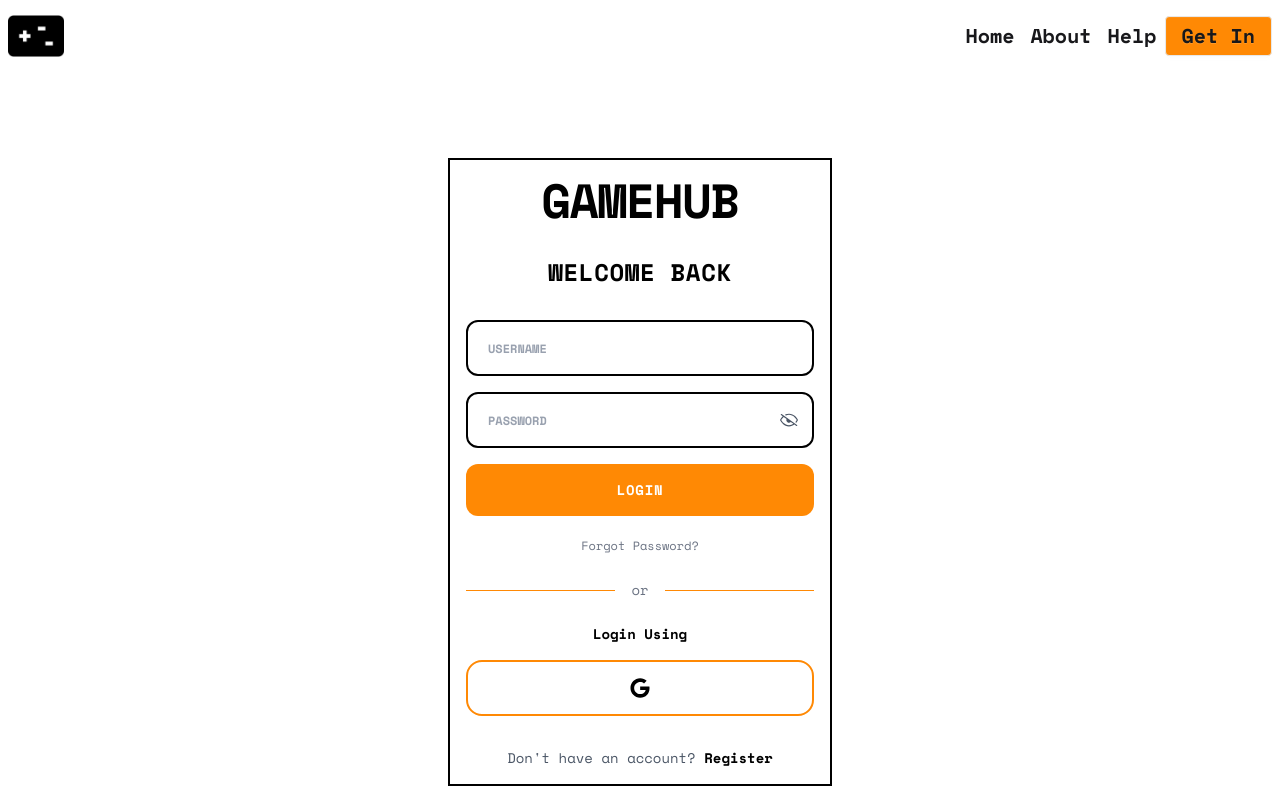
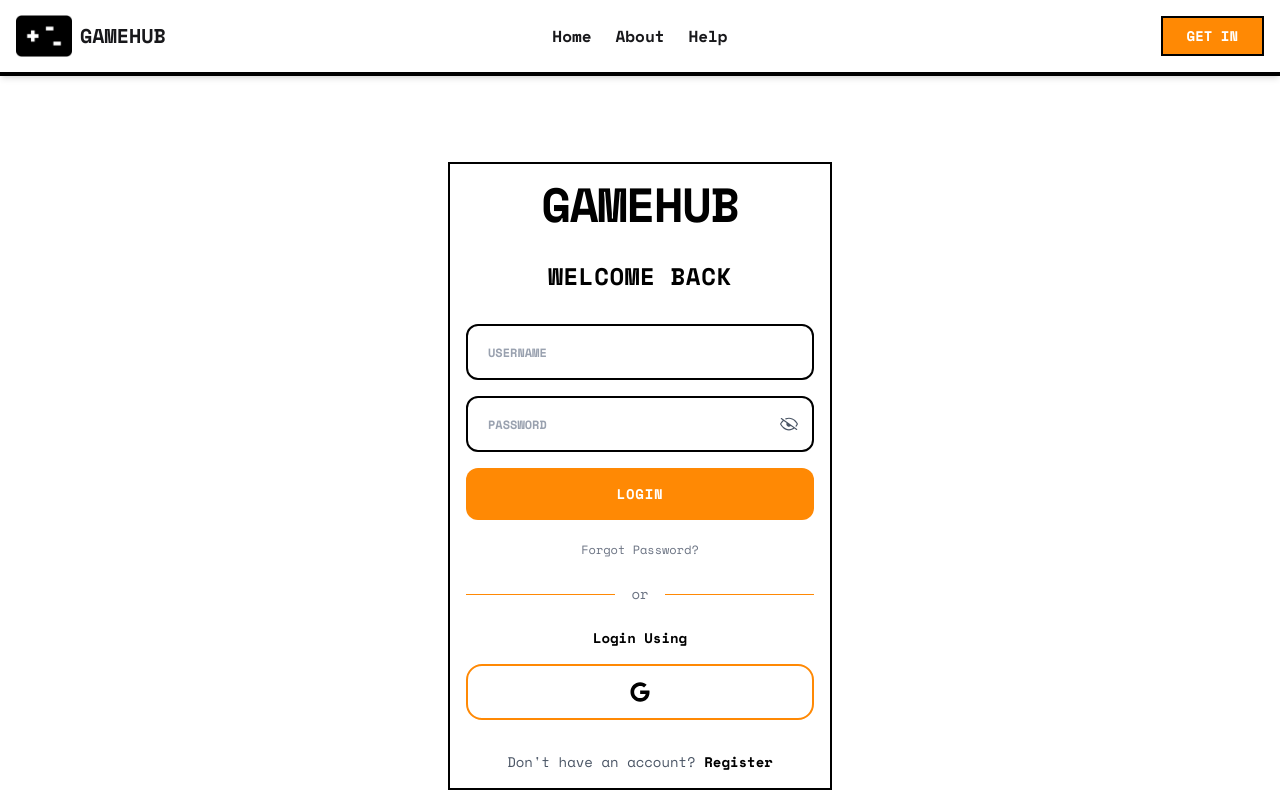
Before and after one commit to am-mahmud/retro-gamehub, a React (Vite) app: page /login in a window 1280 px wide. Shown: the top 800 px of the page. Built offline with nearby package versions, Linux system fonts and the light colour scheme; no server answers.

Commit message:
Navbar updated

```diff
--- a/src/components/Header/Header.jsx
+++ b/src/components/Header/Header.jsx
@@ -1,28 +1,25 @@
-import React, { use } from 'react';
+import React, { use, useState } from 'react';
 import ghLogo from '../../assets/gamehub-logo.png'
 import { Link } from 'react-router';
 import { RxHamburgerMenu } from "react-icons/rx";
+import { IoClose } from "react-icons/io5";
 import GameLink from '../GameLink/GameLink';
 import { AuthContext } from '../../contexts/AuthContext/AuthContext';
 
-
 const Header = () => {
-
     const { user, signOutUser } = use(AuthContext);
+    const [isMenuOpen, setIsMenuOpen] = useState(false);
 
     const handleSignOut = () => {
         signOutUser()
-            .then(() => {
-
-            })
+            .then(() => {})
             .catch(error => {
                 console.log(error);
-
             })
     }
 
     const links = (
-        <div className="flex flex-col md:flex-row gap-4">
+        <div className="flex flex-col lg:flex-row gap-2 lg:gap-6">
             <GameLink to="/">Home</GameLink>
             <GameLink to="/about">About</GameLink>
             <GameLink to="/help">Help</GameLink>
@@ -36,40 +33,98 @@ const Header = () => {
         </div>
     );
 
+    return (
+        <div className="sticky top-0 z-50 bg-white border-b-4 border-black shadow-md">
+            <div className="navbar space-mono max-w-7xl mx-auto px-4">
 
-    return (
-        <div className="navbar space-mono max-w-7xl mx-auto">
-            <div className="navbar-start">
-                <div className="dropdown">
-                    <div tabIndex={0} role="button" className="btn btn-ghost lg:hidden text-4xl">
-                        <RxHamburgerMenu />
+                <div className="navbar-start">
+                    <div className="lg:hidden">
+                        <button
+                            onClick={() => setIsMenuOpen(!isMenuOpen)}
+                            className="btn btn-ghost text-3xl p-2"
+                        >
+                            {isMenuOpen ? <IoClose /> : <RxHamburgerMenu />}
+                        </button>
                     </div>
-                    <ul
-                        tabIndex="-1"
-                        className="menu menu-sm dropdown-content bg-base-100 rounded-box z-1 mt-3 w-32 p-2 shadow">
+
+                    <Link to='/' className="flex items-center gap-2">
+                        <img
+                            className='w-12 h-12 md:w-14 md:h-14'
+                            src={ghLogo}
+                            alt="gamehub"
+                        />
+                        <span className="hidden md:block text-xl font-bold">GAMEHUB</span>
+                    </Link>
+                </div>
+
+                <div className="navbar-center hidden lg:flex">
+                    <ul className="menu menu-horizontal text-base font-semibold">
                         {links}
                     </ul>
                 </div>
-                <Link to='/'>
-                    <img className='w-14 h-14' src={ghLogo} alt="gamehub" />
-                </Link>
 
+
+                <div className="navbar-end gap-3">
+                    {!user ? (
+                        <Link to='/login'>
+                            <button className="px-6 py-2 bg-orange-400 text-white font-bold border-2 border-black
+                                             hover:translate-x-0.5 hover:translate-y-0.5
+                                             hover:shadow-[3px_3px_0px_black] transition-all uppercase text-sm">
+                                Get In
+                            </button>
+                        </Link>
+                    ) : (
+                        <div className="flex items-center gap-3">
+
+                            <div className="dropdown dropdown-end">
+                                <label tabIndex={0} className="btn btn-ghost btn-circle avatar border-2 border-black hover:border-orange-400 transition-all">
+                                    <div className="w-10 rounded-full">
+                                        <img
+                                            src={user?.photoURL || "https://i.ibb.co.com/chgmm5K6/retro-game-9.jpg"}
+                                            alt="Profile"
+                                            className="object-cover"
+                                        />
+                                    </div>
+                                </label>
+                                <ul tabIndex={0} className="menu menu-sm dropdown-content mt-3 z-1 p-2 shadow-lg bg-white border-2 border-black w-52">
+                                    <li className="menu-title px-4 py-2">
+                                        <span className="text-xs font-bold uppercase text-gray-500">Player</span>
+                                        <span className="text-sm font-bold truncate">{user?.displayName || "Anonymous"}</span>
+                                    </li>
+                                    <div className="divider my-1"></div>
+                                    <li>
+                                        <Link to="/profile" className="font-semibold hover:bg-orange-400 hover:text-white">
+                                            🎮 My Profile
+                                        </Link>
+                                    </li>
+                                    <li>
+                                        <Link to="/updateprofile" className="font-semibold hover:bg-orange-400 hover:text-white">
+                                            ⚙️ Settings
+                                        </Link>
+                                    </li>
+                                    <div className="divider my-1"></div>
+                                    <li>
+                                        <button
+                                            onClick={handleSignOut}
+                                            className="font-semibold hover:bg-red-500 hover:text-white"
+                                        >
+                                            🚪 Sign Out
+                                        </button>
+                                    </li>
+                                </ul>
+                            </div>
+                        </div>
+                    )}
+                </div>
             </div>
 
-
-            <div className="navbar-end">
-                <ul className="menu menu-horizontal text-base md:text-xl hidden lg:flex">
-                    {links}
-                </ul>
-
-
-                {!user ? <Link to='/login'> <button className="btn bg-[#ff8904] hover:border-2 hover:border-black transition-all duration-300 space-mono md:text-xl ">Get In</button> </Link> : <div className=' flex justify-between items-center gap-1'> <Link to='/register'><button onClick={handleSignOut} className="btn  hover:bg-[#ff8904] transition-all duration-300 text-base md:text-xl">Get Out</button></Link>
-
-                </div>}
-
-            </div>
-
-
+            {isMenuOpen && (
+                <div className="lg:hidden border-t-2 border-black bg-white">
+                    <div className="p-4 space-y-2">
+                        {links}
+                    </div>
+                </div>
+            )}
         </div>
     );
 };
```
